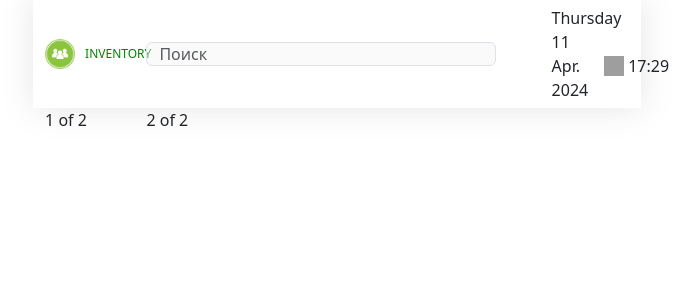
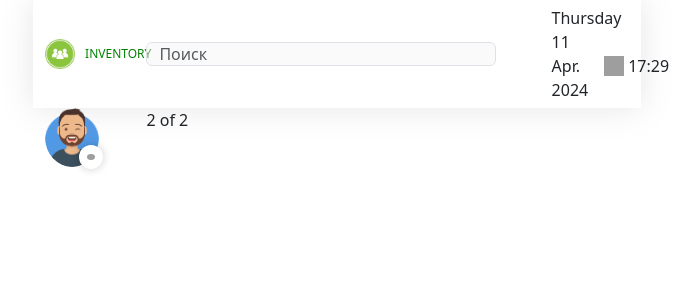
Before and after one commit to Lobovem/DzenCode, a React (Vite) app: page / in a window 1280 px wide. Shown: the top 300 px of the page, without its empty margins (303-1003 px from the left). Built offline with nearby package versions, Linux system fonts and the light colour scheme; grey boxes are pictures that could not be loaded.

Commit message:
feat(NavigationMenu): add user layout and styles

```diff
--- a/src/components/MainSection/MainSection.tsx
+++ b/src/components/MainSection/MainSection.tsx
@@ -1,12 +1,15 @@
 import { Col, Container, Row } from 'react-bootstrap';
 import './MainSection.scss';
 import { FC } from 'react';
+import { NavigationMenu } from '../NavigationMenu/NavigationMenu';
 
 export const MainSection: FC = () => {
   return (
     <Container fluid>
       <Row>
-        <Col lg={2}>1 of 2</Col>
+        <Col lg={2}>
+          <NavigationMenu />
+        </Col>
         <Col lg={10}>2 of 2</Col>
       </Row>
     </Container>
--- a/src/components/NavigationMenu/NavigationMenu.tsx
+++ b/src/components/NavigationMenu/NavigationMenu.tsx
@@ -1,6 +1,11 @@
 import { FC } from 'react';
 import './NavigationMenu.scss';
+import { User } from '../User/User';
 
 export const NavigationMenu: FC = () => {
-  return <div>NavigationMenu</div>;
+  return (
+    <div>
+      <User />
+    </div>
+  );
 };
--- /dev/null
+++ b/src/components/User/User.scss
@@ -0,0 +1,27 @@
+.user {
+  position: relative;
+
+  &__photo {
+    width: 54px;
+  }
+
+
+  &__settingIconWrap {
+    background-color: white;
+    position: absolute;
+    bottom: -2px;
+    left: 34px;
+    width: 24px;
+    height: 24px;
+    border-radius: 30px;
+    display: flex;
+    justify-content: center;
+    align-items: center;
+    box-shadow: 0 0 8px rgba(0, 0, 0, 0.2);
+  }
+
+  &__settingIcon {
+    width: 8px;
+  }
+
+}
--- /dev/null
+++ b/src/components/User/User.tsx
@@ -0,0 +1,18 @@
+import Image from 'react-bootstrap/Image';
+import userPhoto from '../../assets/userPhoto.png';
+import './User.scss';
+
+export const User = () => {
+  return (
+    <div className="user">
+      <Image className="user__photo" src={userPhoto} roundedCircle />
+      <div className="user__settingIconWrap">
+        <Image
+          src="https://static-00.iconduck.com/assets.00/settings-icon-1964x2048-8nigtrtt.png"
+          className="user__settingIcon"
+          roundedCircle
+        />
+      </div>
+    </div>
+  );
+};
```
Also changed, not shown: src/assets/userPhoto.png (added).
